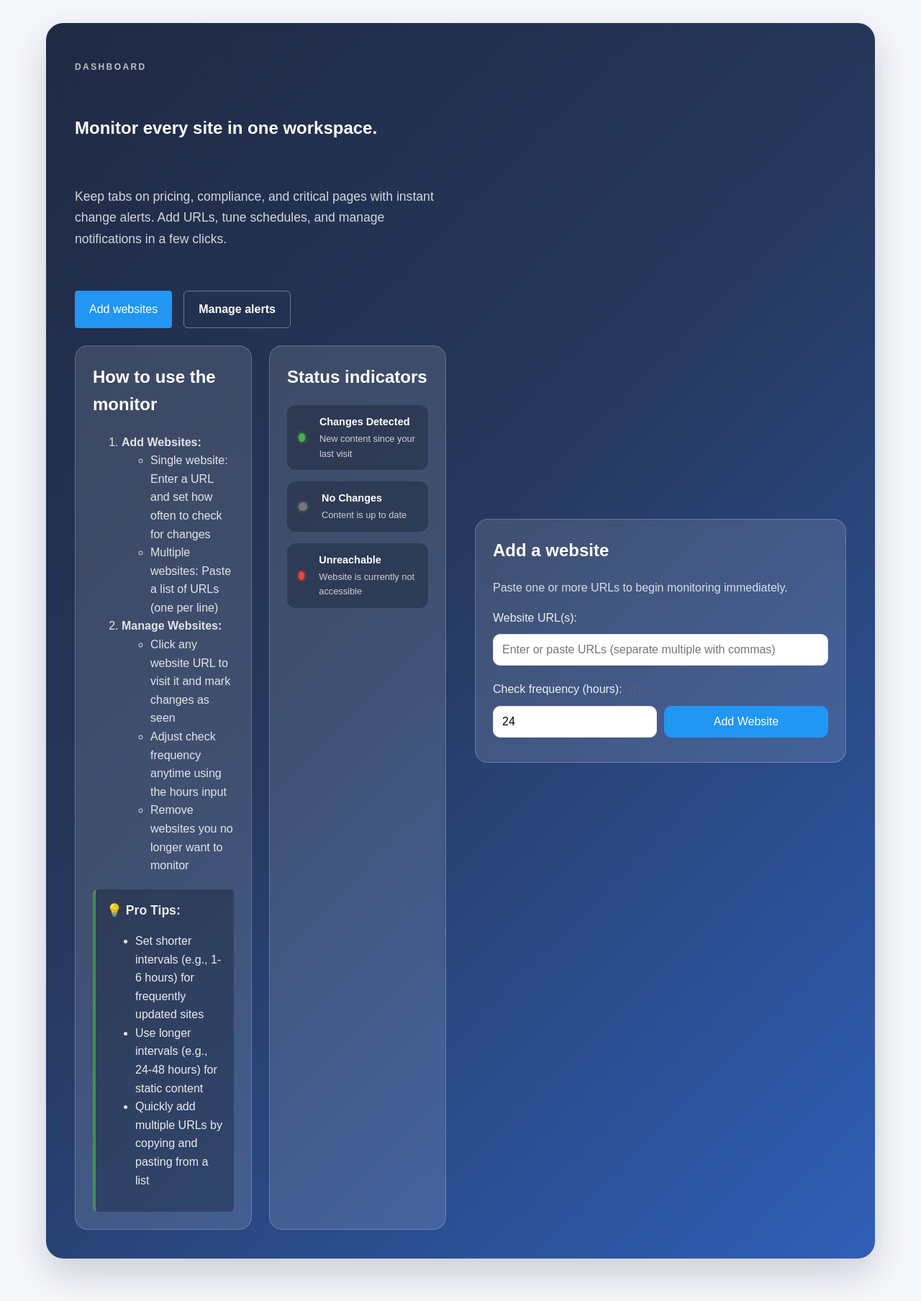
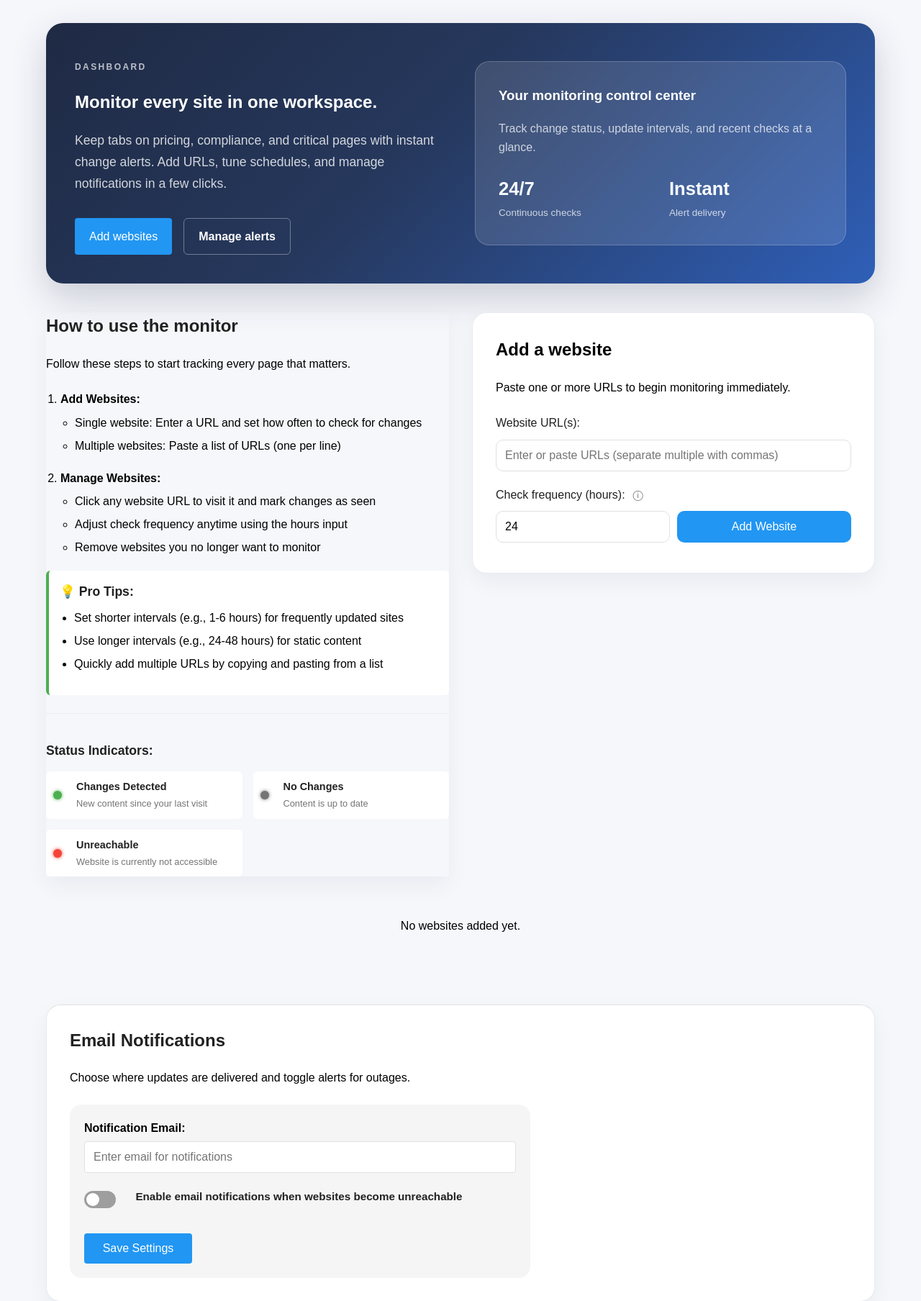
Before and after one commit to samiralibabic/WebsiteChangeMonitor, a Flask app: template templates/index.html in a window 1280 px wide. Shown: the part 140-1948 px from the top of the page at 72% size. Run offline with Flask 3, Linux system fonts and the light colour scheme; the template is opened without the code that fills it, so the values that code supplies are empty.

Commit message:
Revert "Merge pull request #6 from samiralibabic/codex/update-page-design-to-match-landing-page"
This reverts commit ac768dc6028c6b4814cbdac9e4ee5b4be53cbee7, reversing
changes made to 3cedd36d2459160d0606dcaf668c7298f5d0412e.

```diff
--- a/static/css/styles.css
+++ b/static/css/styles.css
@@ -190,17 +190,6 @@
     box-shadow: 0 20px 50px rgba(31, 42, 68, 0.2);
 }
 
-.dashboard-hero-main {
-    display: flex;
-    flex-direction: column;
-    gap: 1.5rem;
-}
-
-.dashboard-hero-side {
-    display: flex;
-    align-items: stretch;
-}
-
 .dashboard-hero h1 {
     color: #ffffff;
     text-align: left;
@@ -210,75 +199,35 @@
     color: rgba(255, 255, 255, 0.8);
 }
 
-.hero-info-grid {
-    display: grid;
-    grid-template-columns: repeat(auto-fit, minmax(240px, 1fr));
-    gap: 1.5rem;
-}
-
-.hero-panel {
+.dashboard-card {
     background: rgba(255, 255, 255, 0.12);
-    border-radius: 18px;
-    padding: 1.5rem;
+    border-radius: 20px;
+    padding: 2rem;
     border: 1px solid rgba(255, 255, 255, 0.2);
     backdrop-filter: blur(6px);
 }
 
-.hero-panel h2 {
+.dashboard-card h3 {
     margin-top: 0;
     color: #ffffff;
 }
 
-.hero-panel p {
-    color: rgba(255, 255, 255, 0.8);
-}
-
-.hero-panel ol,
-.hero-panel ul {
-    color: rgba(255, 255, 255, 0.85);
-}
-
-.hero-panel-form #add-website {
-    margin-bottom: 0;
-    background: transparent;
-    box-shadow: none;
-    padding: 0;
-}
-
-.hero-panel-form #add-website label {
-    color: rgba(255, 255, 255, 0.9);
-}
-
-.hero-panel-form #add-website input {
-    background: #ffffff;
-    border-radius: 10px;
-}
-
-.hero-panel-form #add-website button {
-    width: 100%;
-    border-radius: 10px;
-}
-
-.hero-status-grid {
+.dashboard-card p {
+    color: rgba(255, 255, 255, 0.75);
+}
+
+.dashboard-metrics {
     display: grid;
-    gap: 1rem;
-}
-
-.hero-status-card {
-    display: flex;
-    align-items: center;
-    gap: 0.75rem;
-    padding: 0.75rem 1rem;
-    border-radius: 12px;
-    background: rgba(15, 23, 42, 0.35);
-}
-
-.hero-status-card .status-description strong {
-    color: #ffffff;
-}
-
-.hero-status-card .status-description span {
-    color: rgba(255, 255, 255, 0.75);
+    grid-template-columns: repeat(auto-fit, minmax(140px, 1fr));
+    gap: 1.5rem;
+    margin-top: 1.5rem;
+}
+
+.dashboard-grid {
+    display: grid;
+    grid-template-columns: repeat(auto-fit, minmax(300px, 1fr));
+    gap: 2rem;
+    align-items: start;
 }
 
 .panel {
@@ -295,6 +244,18 @@
 
 .panel-header h2 {
     margin-top: 0;
+}
+
+.panel-form #add-website {
+    margin-bottom: 0;
+    background: transparent;
+    box-shadow: none;
+    padding: 0;
+}
+
+.panel-form #add-website input,
+.panel-form #add-website button {
+    border-radius: 10px;
 }
 
 .notification-panel {
@@ -976,12 +937,8 @@
         border-radius: 20px;
     }
 
-    .dashboard-hero-side {
-        width: 100%;
-    }
-
-    .hero-panel {
-        padding: 1.25rem;
+    .dashboard-card {
+        padding: 1.5rem;
     }
 
     .panel {
@@ -1207,16 +1164,6 @@
     border-radius: 6px;
     margin-top: 20px;
     border-left: 4px solid var(--success);
-}
-
-.dashboard-hero .pro-tips {
-    background: rgba(15, 23, 42, 0.35);
-    border-left-color: rgba(76, 175, 80, 0.7);
-}
-
-.dashboard-hero .pro-tips h3,
-.dashboard-hero .pro-tips li {
-    color: rgba(255, 255, 255, 0.9);
 }
 
 .pro-tips h3 {
--- a/templates/index.html
+++ b/templates/index.html
@@ -6,7 +6,7 @@
 
 {% block content %}
     <section class="dashboard-hero">
-        <div class="dashboard-hero-main">
+        <div class="hero-content">
             <p class="eyebrow">Dashboard</p>
             <h1>Monitor every site in one workspace.</h1>
             <p class="hero-subtitle">
@@ -17,9 +17,29 @@
                 <a class="btn-primary" href="#add-website">Add websites</a>
                 <a class="btn-secondary" href="#notification-settings">Manage alerts</a>
             </div>
-            <div class="hero-info-grid">
-                <div class="hero-panel">
+        </div>
+        <div class="dashboard-card">
+            <h3>Your monitoring control center</h3>
+            <p>Track change status, update intervals, and recent checks at a glance.</p>
+            <div class="dashboard-metrics">
+                <div>
+                    <span class="metric">24/7</span>
+                    <span class="metric-label">Continuous checks</span>
+                </div>
+                <div>
+                    <span class="metric">Instant</span>
+                    <span class="metric-label">Alert delivery</span>
+                </div>
+            </div>
+        </div>
+    </section>
+
+    <section class="dashboard-grid">
+        <div class="panel" id="instructions">
+            <div class="panel-header">
                 <h2>How to use the monitor</h2>
+                <p>Follow these steps to start tracking every page that matters.</p>
+            </div>
         <ol>
             <li><strong>Add Websites:</strong>
                 <ul>
@@ -43,25 +63,24 @@
                 <li>Quickly add multiple URLs by copying and pasting from a list</li>
             </ul>
         </div>
-                </div>
-                <div class="hero-panel">
-                    <h2>Status indicators</h2>
-                    <div class="hero-status-grid">
-                        <div class="hero-status-card">
+        <div class="status-legend">
+            <h3>Status Indicators:</h3>
+            <div class="status-grid">
+                <div class="status-item">
                     <span class="status-dot status-green"></span>
                     <div class="status-description">
                         <strong>Changes Detected</strong>
                         <span>New content since your last visit</span>
                     </div>
                 </div>
-                        <div class="hero-status-card">
+                <div class="status-item">
                     <span class="status-dot status-gray"></span>
                     <div class="status-description">
                         <strong>No Changes</strong>
                         <span>Content is up to date</span>
                     </div>
                 </div>
-                        <div class="hero-status-card">
+                <div class="status-item">
                     <span class="status-dot status-red"></span>
                     <div class="status-description">
                         <strong>Unreachable</strong>
@@ -71,11 +90,11 @@
             </div>
         </div>
         </div>
-        </div>
-        <div class="dashboard-hero-side">
-            <div class="hero-panel hero-panel-form">
+        <div class="panel panel-form">
+            <div class="panel-header">
                 <h2>Add a website</h2>
                 <p>Paste one or more URLs to begin monitoring immediately.</p>
+            </div>
             <div id="add-website">
                 <label for="website-url">Website URL(s):</label>
                 <input type="text" id="website-url" placeholder="Enter or paste URLs (separate multiple with commas)" tabindex="1">
@@ -84,7 +103,6 @@
                 </label>
                 <input type="number" id="check-interval" placeholder="Check frequency in hours" min="1" value="24" tabindex="2">
                 <button id="add-button" tabindex="3">Add Website</button>
-                </div>
             </div>
         </div>
     </section>
```
Lines whose indentation alone changed are shown as unchanged.
